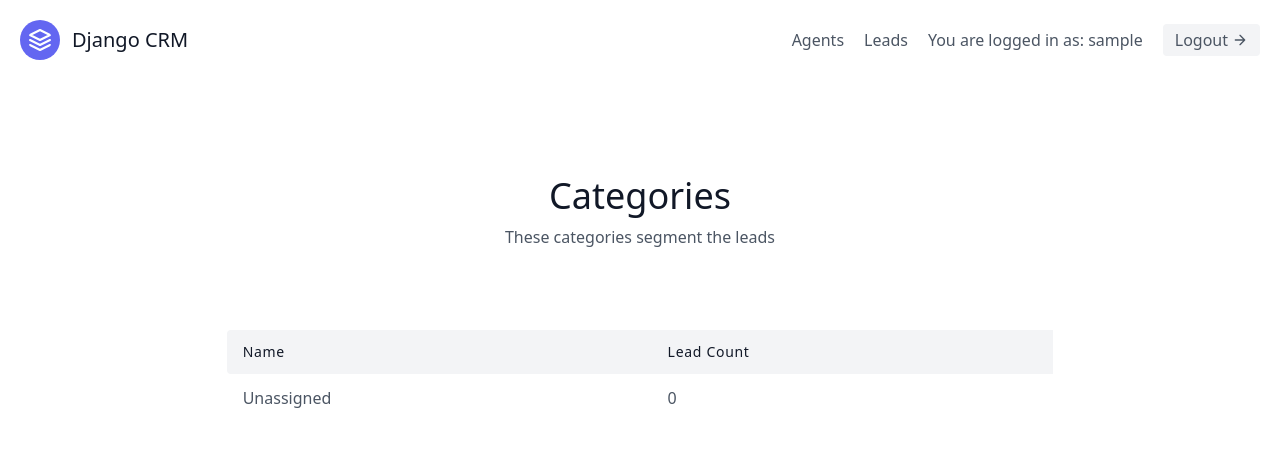
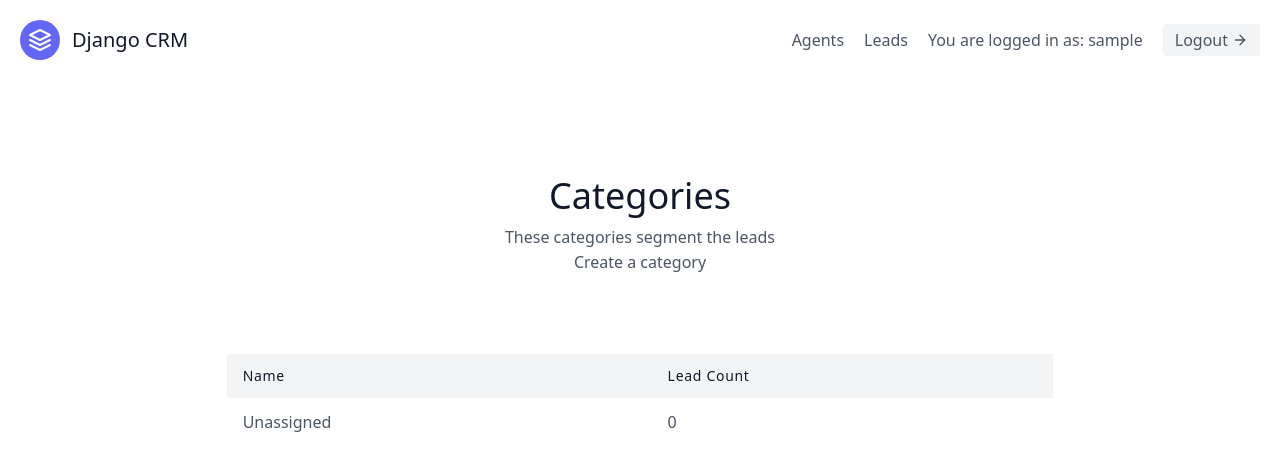
Before and after one commit to Ichi-1/django-crm, a Django app: page /leads/categories/ in a window 1280 px wide. Shown: the top 471 px of the page. Run offline with Django 4.2, Linux system fonts and the light colour scheme; the visitor is signed in with stand-in values (Sample User, id 1); data that the repository does not hold is empty; some libraries are stand-ins or nearby versions.

Commit message:
predeploy final fixes

```diff
--- a/leads/forms.py
+++ b/leads/forms.py
@@ -1,7 +1,7 @@
 from django import forms
 from django.contrib.auth import get_user_model
 from django.contrib.auth.forms import UserCreationForm, UsernameField
-from .models import Category, Lead, Agent
+from .models import Agent, Category, Lead
 
 User = get_user_model()
 
--- a/leads/urls.py
+++ b/leads/urls.py
@@ -1,8 +1,9 @@
 from django.urls import path
 from .views import (
     AssignedAgentView, CategoryListView, CategoryDetailView,
-    LeadCategoryUpdateView, LeadListView, LeadDetailView,
-    LeadCreateView, LeadUpdateView, LeadDeleteView,
+    CategoryCreateView, CategoryUpdateView, CategoryDeleteView,
+    LeadListView, LeadDetailView, LeadCreateView,
+    LeadUpdateView, LeadDeleteView, LeadCategoryUpdateView
 )
 
 app_name = 'leads'
@@ -13,8 +14,12 @@ urlpatterns = [
     path('<int:pk>/', LeadDetailView.as_view(), name='lead-detail'),
     path('<int:pk>/update/', LeadUpdateView.as_view(), name='lead-update'),
     path('<int:pk>/delete/', LeadDeleteView.as_view(), name='lead-delete'),
+    path('<int:pk>/assign-agent/', AssignedAgentView.as_view(), name='assign-agent'),
     path('<int:pk>/category', LeadCategoryUpdateView.as_view(), name='lead-category-update'),
-    path('<int:pk>/assign-agent/', AssignedAgentView.as_view(), name='assign-agent'),
     path('categories/', CategoryListView.as_view(), name='category-list'),
+    path('create-category/', CategoryCreateView.as_view(), name='category-create'),
     path('categories/<int:pk>', CategoryDetailView.as_view(), name='category-detail'),
+    path('categories/<int:pk>/update', CategoryUpdateView.as_view(), name='category-update'),
+    path('categories/<int:pk>/delete', CategoryDeleteView.as_view(), name='category-delete'),
+
 ]
--- a/leads/views.py
+++ b/leads/views.py
@@ -87,9 +87,6 @@ class LeadCreateView(OrganisorLoginRequiredMixin, CreateView):
     template_name = 'leads/lead_create.html'
     form_class = LeadModelForm
 
-    def get_success_url(self):
-        return reverse('leads:lead-list')
-
     def form_valid(self, form):
         lead = form.save(commit=False)
         lead.organisation = self.request.user.userprofile
@@ -102,30 +99,33 @@ class LeadCreateView(OrganisorLoginRequiredMixin, CreateView):
         )
         return super(LeadCreateView, self).form_valid(form)
 
+    def get_success_url(self):
+        return reverse('leads:lead-list')
+
 
 class LeadUpdateView(OrganisorLoginRequiredMixin, UpdateView):
     template_name = 'leads/lead_update.html'
     form_class = LeadModelForm
-
-    def get_success_url(self):
-        return reverse('leads:lead-list')
 
     def get_queryset(self):
         user = self.request.user
         # * initial queryset of leads fot the entire organisation
         return Lead.objects.filter(organisation=user.userprofile)
 
+    def get_success_url(self):
+        return reverse('leads:lead-list')
+
 
 class LeadDeleteView(OrganisorLoginRequiredMixin, DeleteView):
     template_name = 'leads/lead_delete.html'
-
-    def get_success_url(self):
-        return reverse('leads:lead-list')
 
     def get_queryset(self):
         user = self.request.user
         # * initial queryset of leads fot the entire organisation
         return Lead.objects.filter(organisation=user.userprofile)
+
+    def get_success_url(self):
+        return reverse('leads:lead-list')
 
 
 class AssignedAgentView(OrganisorLoginRequiredMixin, FormView):
@@ -139,9 +139,6 @@ class AssignedAgentView(OrganisorLoginRequiredMixin, FormView):
         })
         return kwargs
 
-    def get_success_url(self):
-        return reverse('leads:lead-list')
-
     def form_valid(self, form):
         agent = form.cleaned_data['agent']
         lead = Lead.objects.get(id=self.kwargs['pk'])
@@ -149,9 +146,31 @@ class AssignedAgentView(OrganisorLoginRequiredMixin, FormView):
         lead.save()
         return super(AssignedAgentView, self).form_valid(form)
 
+    def get_success_url(self):
+        return reverse('leads:lead-list')
+
+
+class LeadCategoryUpdateView(LoginRequiredMixin, UpdateView):
+    template_name = 'leads/lead_category_update.html'
+    form_class = LeadCategoryUpdateForm
+
+    def get_queryset(self):
+        user = self.request.user
+        if user.is_organisor:
+            queryset = Lead.objects.filter(organisation=user.userprofile)
+        else:
+            queryset = Lead.objects \
+                .filter(organisation=user.agent.organisation) \
+                .filter(agent__user=user) \
+
+        return queryset
+
+    def get_success_url(self):
+        return reverse('leads:lead-detail', kwargs={"pk": self.get_object().id})
+
 
 class CategoryListView(LoginRequiredMixin, ListView):
-    template_name = 'leads/category_list.html'
+    template_name = 'category/category_list.html'
     context_object_name = 'category_list'
 
     def get_context_data(self, **kwargs):
@@ -168,11 +187,10 @@ class CategoryListView(LoginRequiredMixin, ListView):
             )
 
         context.update({
-            'unassigned_lead_count': (
-                queryset
-                .filter(category__isnull=True)
-                .count()
-            )
+            'unassigned_lead_count':
+                queryset.filter(category__isnull=True).count(),
+            'lead_count':
+                queryset.filter(category__isnull=False).count()
         })
         return context
 
@@ -191,7 +209,7 @@ class CategoryListView(LoginRequiredMixin, ListView):
 
 
 class CategoryDetailView(LoginRequiredMixin, DetailView):
-    template_name = 'leads/category_detail.html'
+    template_name = 'category/category_detail.html'
     context_object_name = 'category'
 
     def get_queryset(self):
@@ -208,28 +226,56 @@ class CategoryDetailView(LoginRequiredMixin, DetailView):
         return queryset
 
 
-class LeadCategoryUpdateView(LoginRequiredMixin, UpdateView):
-    template_name = 'leads/lead_category_update.html'
-    form_class = LeadCategoryUpdateForm
+class CategoryCreateView(OrganisorLoginRequiredMixin, CreateView):
+    template_name = 'category/category_create.html'
+    form_class = CategoryModelForm
+
+    def form_valid(self, form):
+        category = form.save(commit=False)
+        category.organisation = self.request.user.userprofile
+        category.save()
+        return super(CategoryCreateView, self).form_valid(form)
+
+    def get_success_url(self):
+        return reverse('leads:category-list')
+
+
+class CategoryUpdateView(OrganisorLoginRequiredMixin, UpdateView):
+    template_name = 'category/category_update.html'
+    form_class = CategoryModelForm
 
     def get_queryset(self):
         user = self.request.user
         # * initial queryset of leads fot the entire organisation
         if user.is_organisor:
-            queryset = Lead.objects.filter(organisation=user.userprofile)
+            queryset = Category.objects.filter(
+                organisation=user.userprofile
+            )
         else:
-            queryset = Lead.objects.filter(organisation=user.agent.organisation)
-            # * filter for the agent that is logged in
-            queryset = queryset.filter(agent__user=user)
+            queryset = Category.objects.filter(
+                organisation=user.agent.organisation
+            )
         return queryset
 
     def get_success_url(self):
-        return reverse('leads:lead-detail', kwargs={"pk": self.get_object().id})
+        return reverse('leads:category-list')
 
 
-class LeadCategoryCreateView(OrganisorLoginRequiredMixin, CreateView):
-    template_name = 'leads/category_create.html'
-    form_class = CategoryModelForm
+class CategoryDeleteView(OrganisorLoginRequiredMixin, DeleteView):
+    template_name = 'category/category_delete.html'
+
+    def get_queryset(self):
+        user = self.request.user
+        # * initial queryset of leads fot the entire organisation
+        if user.is_organisor:
+            queryset = Category.objects.filter(
+                organisation=user.userprofile
+            )
+        else:
+            queryset = Category.objects.filter(
+                organisation=user.agent.organisation
+            )
+        return queryset
 
     def get_success_url(self):
-        return reverse('leads:lead-list')
+        return reverse('leads:category-list')
--- a/templates/agents/agent_list.html
+++ b/templates/agents/agent_list.html
@@ -47,7 +47,9 @@
                                 </tr>
                             {% empty %}
 
-                            <p>There are currently no agents</p>
+                            <p class="mb-3 ml-3 mt-3">
+                                There are currently no agents
+                            </p>
 
                             {% endfor %}
                         </tbody>
--- a/templates/leads/category_detail.html
+++ b/templates/category/category_detail.html
@@ -10,6 +10,8 @@
         <p class="lg:w-2/3 mx-auto leading-relaxed text-base">
             These are leads under this caterogy
         </p>
+        <a href="{% url 'leads:category-update' category.pk %}" class="hover:text-blue-500">Update</a>
+        <a href="{% url 'leads:category-delete' category.pk %}" class="hover:text-blue-500">Delete</a>
       </div>
       <div class="lg:w-2/3 w-full mx-auto overflow-auto">
         <table class="table-auto w-full text-left whitespace-no-wrap">
--- a/templates/leads/category_list.html
+++ b/templates/category/category_list.html
@@ -8,6 +8,7 @@
         <p class="lg:w-2/3 mx-auto leading-relaxed text-base">
             These categories segment the leads
         </p>
+        <a href="{% url 'leads:category-create' %}" class="hover:text-blue-500">Create a category</a>
       </div>
       <div class="lg:w-2/3 w-full mx-auto overflow-auto">
         <table class="table-auto w-full text-left whitespace-no-wrap">
@@ -25,9 +26,9 @@
             {% for category in category_list %}
             <tr>
                 <td class="px-4 py-3">
-                    <a style="text-decoration:underline" href="{% url 'leads:category-detail' category.pk %}">{{ category.name }}</a>
+                    <a class="hover:text-blue-500" href="{% url 'leads:category-detail' category.pk %}">{{ category.name }}</a>
                 </td>
-                <td class="px-4 py-3">TODO count</td>
+                <td class="px-4 py-3">{{ lead_count }}</td>
             </tr>
             {% endfor %}
           </tbody>
--- a/templates/leads/lead_category_update.html
+++ b/templates/leads/lead_category_update.html
@@ -12,7 +12,7 @@
                 <a href="{% url 'leads:lead-detail' lead.pk %}" class="flex-grow border-b-2 border-gray-300 py-2 text-lg px-1">
                     Overview
                 </a>
-                <a href="{% url 'leads:lead-detail' lead.pk %}" class="flex-grow text-indigo-500 border-b-2 border-indigo-500 py-2 text-lg px-1">
+                <a href='{% url "leads:lead-category-update" lead.pk %}' class="flex-grow text-indigo-500 border-b-2 border-indigo-500 py-2 text-lg px-1">
                     Category
                 </a>
                 <a href="{% url 'leads:lead-update' lead.pk %}" class="flex-grow border-b-2 border-gray-300 py-2 text-lg px-1">
--- a/templates/leads/lead_detail.html
+++ b/templates/leads/lead_detail.html
@@ -5,7 +5,7 @@
 <section class="text-gray-600 body-font overflow-hidden">
     <div class="container px-5 py-24 mx-auto">
       <div class="lg:w-4/5 mx-auto flex flex-wrap">
-        <div class=" w-full lg:pr-10 lg:py-6 mb-6 lg:mb-0">
+        <div class="w-full lg:pr-10 lg:py-6 mb-6 lg:mb-0">
           <h2 class="text-sm title-font text-gray-500 tracking-widest">LEAD</h2>
           <h1 class="text-gray-900 text-3xl title-font font-medium mb-4">{{ lead.first_name }} {{ lead.last_name }}</h1>
           <div class="flex mb-4">
```
Also changed, not shown: djcrm/settings.py (+12 -10 lines), templates/category/category_create.html (added, +21 -0 lines), templates/category/category_delete.html (added, +21 -0 lines), templates/category/category_update.html (added, +21 -0 lines), templates/leads/lead_list.html (+5 -2 lines), templates/leads/category_create.html (deleted).
